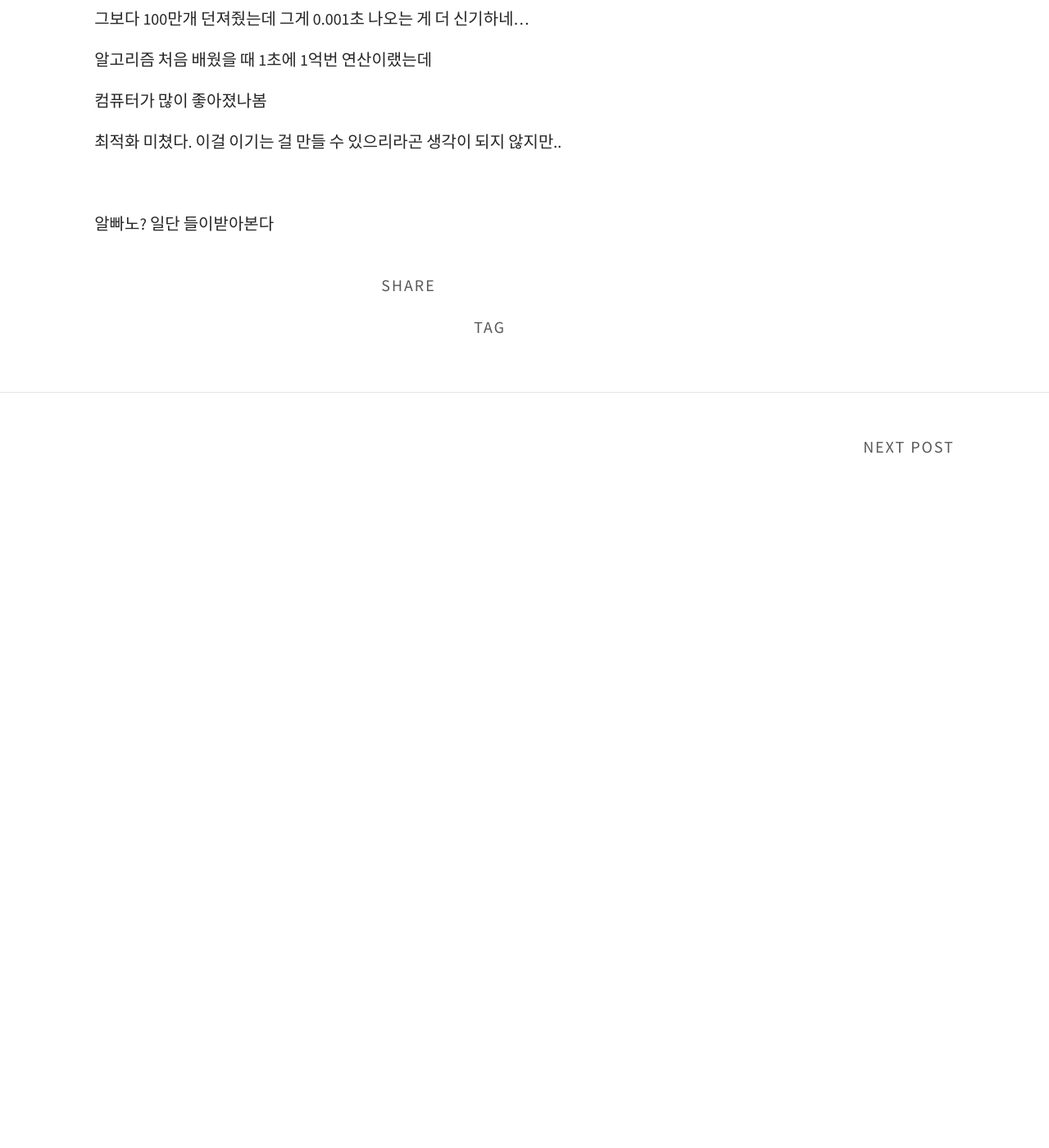
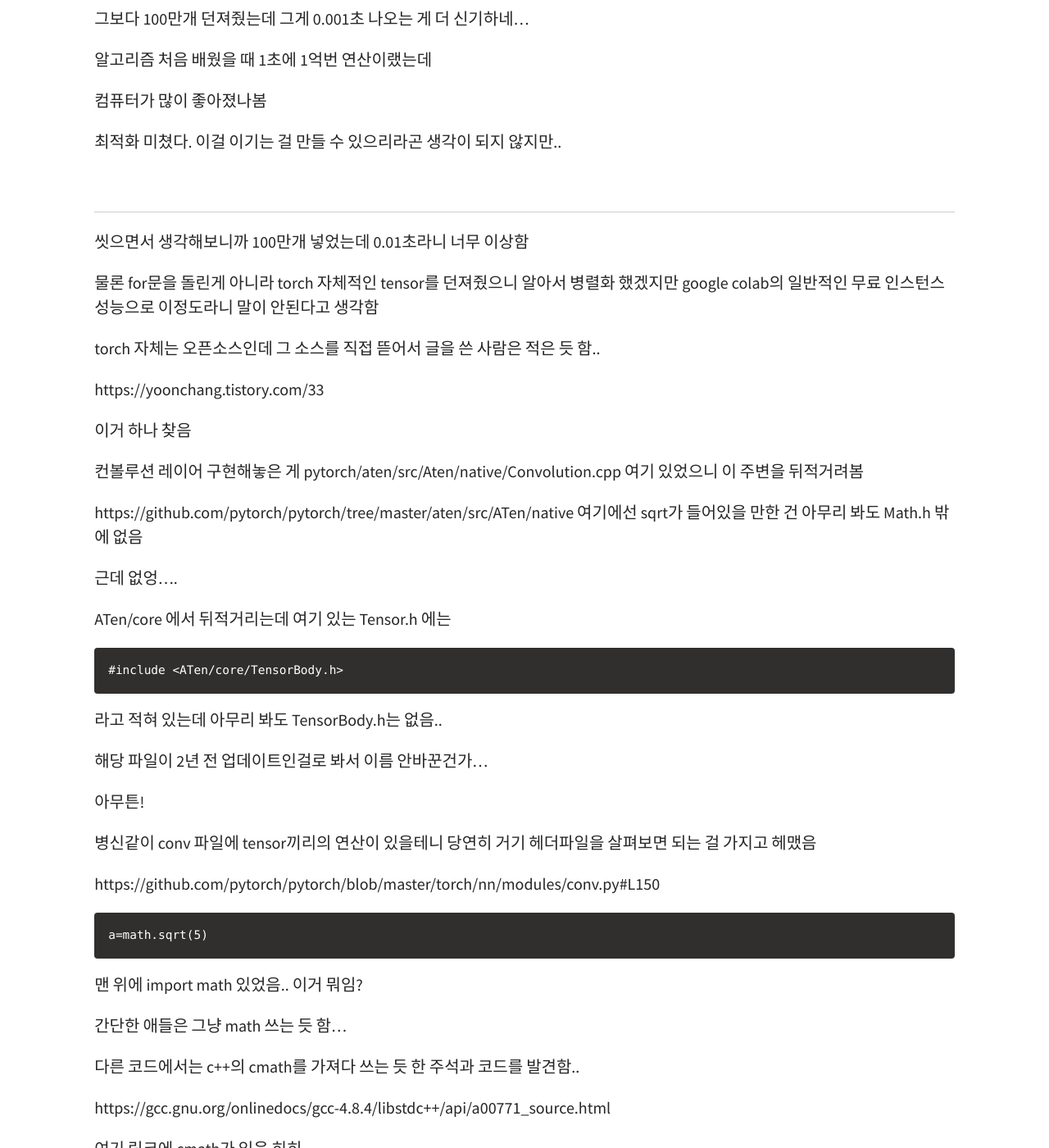
Before and after one commit to sixicode/sixicode.github.io, a Jekyll site: the page built from _posts/2023-02-12-개짓거리-on.md, in a window 1280 px wide and 1400 px high, scrolled down 1647 px. Shown: the whole window at 82% size. Built offline with Jekyll 4.4.1, drawn with Linux system fonts in a browser that asks for light colours; nearby versions of some CDN libraries; library files that are not in the unit come from our copies; formulas are drawn with MathJax 3; comment, search, counter and statistics services are not loaded; before the commit the page ends 2431 px from its top, so only the background shows below that.

Commit message:
Update 2023-02-12-개짓거리-on.md

````diff
--- a/_posts/2023-02-12-개짓거리-on.md
+++ b/_posts/2023-02-12-개짓거리-on.md
@@ -38,7 +38,52 @@ $\cfrac{1}{\sqrt{x}}$
 
 <br>
 
-알빠노? 일단 들이받아본다
+---
+
+씻으면서 생각해보니까 100만개 넣었는데 0.01초라니 너무 이상함
+
+물론 for문을 돌린게 아니라 torch 자체적인 tensor를 던져줬으니 알아서 병렬화 했겠지만 google colab의 일반적인 무료 인스턴스 성능으로 이정도라니 말이 안된다고 생각함
+
+torch 자체는 오픈소스인데 그 소스를 직접 뜯어서 글을 쓴 사람은 적은 듯 함..
+
+https://yoonchang.tistory.com/33
+
+이거 하나 찾음
+
+컨볼루션 레이어 구현해놓은 게 pytorch/aten/src/Aten/native/Convolution.cpp 여기 있었으니 이 주변을 뒤적거려봄
+
+https://github.com/pytorch/pytorch/tree/master/aten/src/ATen/native 여기에선 sqrt가 들어있을 만한 건 아무리 봐도 Math.h 밖에 없음
+
+근데 없엉....
+
+ATen/core 에서 뒤적거리는데 여기 있는 Tensor.h 에는
+```
+#include <ATen/core/TensorBody.h>
+```
+라고 적혀 있는데 아무리 봐도 TensorBody.h는 없음..
+
+해당 파일이 2년 전 업데이트인걸로 봐서 이름 안바꾼건가...
+
+아무튼!
+
+병신같이 conv 파일에 tensor끼리의 연산이 있을테니 당연히 거기 헤더파일을 살펴보면 되는 걸 가지고 헤맸음
+
+https://github.com/pytorch/pytorch/blob/master/torch/nn/modules/conv.py#L150
+
+```
+a=math.sqrt(5)
+```
+맨 위에 import math 있었음.. 이거 뭐임?
+
+간단한 애들은 그냥 math 쓰는 듯 함...
+
+다른 코드에서는 c++의 cmath를 가져다 쓰는 듯 한 주석과 코드를 발견함..
+
+https://gcc.gnu.org/onlinedocs/gcc-4.8.4/libstdc++/api/a00771_source.html
+
+여기 링크에 cmath가 있음 히히
+
+분석하고 오겠음
 
 <script src="https://utteranc.es/client.js"
         repo="sixicode/sixicode.github.io"
````
